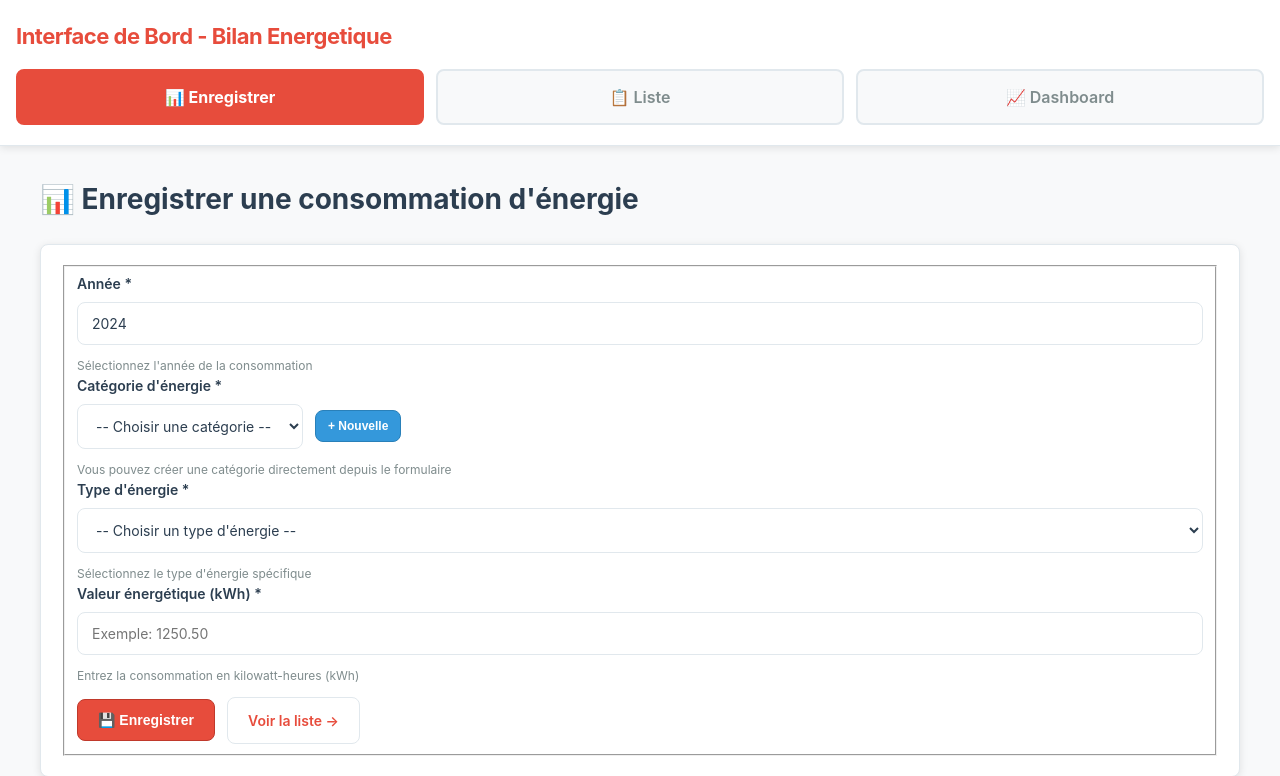
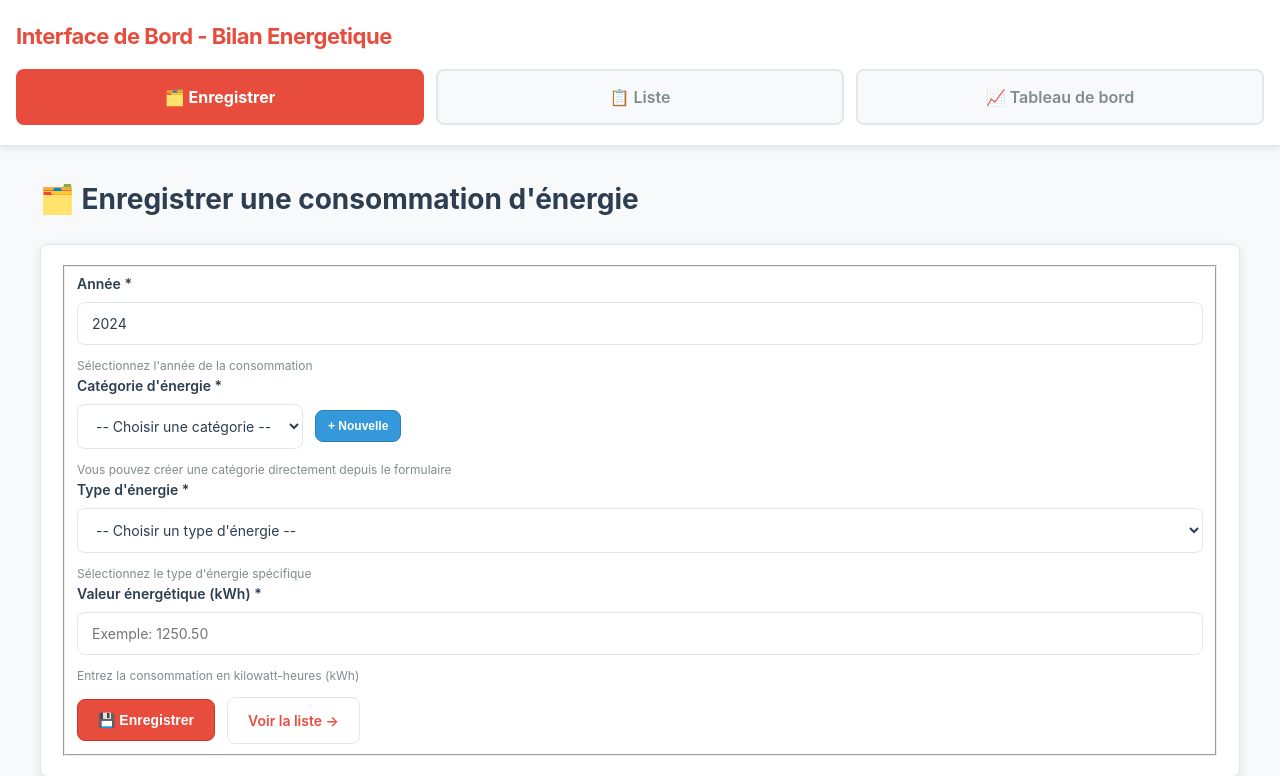
Before and after one commit to Dragost37/ProjetsPortfolio, a FastAPI app: page /form in a window 1280 px wide. Shown: the top 776 px of the page. Run offline with FastAPI, Linux system fonts and the light colour scheme.

Commit message:
Ajustement mineurs

```diff
--- a/EnergyMonitoringApp/app/templates/base.html
+++ b/EnergyMonitoringApp/app/templates/base.html
@@ -18,9 +18,9 @@
     <div class="topbar-container">
       <div class="topbar-title" role="heading" aria-level="1">Interface de Bord - Bilan Energetique</div>
       <nav class="topbar-nav" role="navigation" aria-label="Navigation principale">
-        <a href="/form" class="nav-btn {% if request.url.path == '/form' %}active{% endif %}" {% if request.url.path == '/form' %}aria-current="page"{% endif %}>📊 Enregistrer</a>
+        <a href="/form" class="nav-btn {% if request.url.path == '/form' %}active{% endif %}" {% if request.url.path == '/form' %}aria-current="page"{% endif %}>🗂️ Enregistrer</a>
         <a href="/list" class="nav-btn {% if request.url.path == '/list' %}active{% endif %}" {% if request.url.path == '/list' %}aria-current="page"{% endif %}>📋 Liste</a>
-        <a href="/dashboard" class="nav-btn {% if request.url.path == '/dashboard' %}active{% endif %}" {% if request.url.path == '/dashboard' %}aria-current="page"{% endif %}>📈 Dashboard</a>
+        <a href="/dashboard" class="nav-btn {% if request.url.path == '/dashboard' %}active{% endif %}" {% if request.url.path == '/dashboard' %}aria-current="page"{% endif %}>📈 Tableau de bord</a>
       </nav>
     </div>
   </header>
--- a/EnergyMonitoringApp/app/templates/form.html
+++ b/EnergyMonitoringApp/app/templates/form.html
@@ -1,10 +1,10 @@
 {% extends "base.html" %}
 {% block content %}
-<h1>📊 Enregistrer une consommation d'énergie</h1>
+<h1>🗂️ Enregistrer une consommation d'énergie</h1>
 
 <div class="card">
   <div class="alert success" id="successMessage" role="alert" hidden style="margin-bottom: 16px;">
-    ✅ Enregistrement créé avec succès ! Vous pouvez <a href="/list" style="text-decoration: underline; color: inherit;">voir la liste</a> ou <a href="#form" onclick="resetForm(); return false;" style="text-decoration: underline; color: inherit;">ajouter un autre</a>.
+    ✅ Enregistrement créé avec succès ! Vous pouvez <a href="/list" style="text-decoration: underline; color: inherit;">voir la liste</a>.
   </div>
 
   <form id="recordForm" method="post" action="/records" class="form-grid">
```
